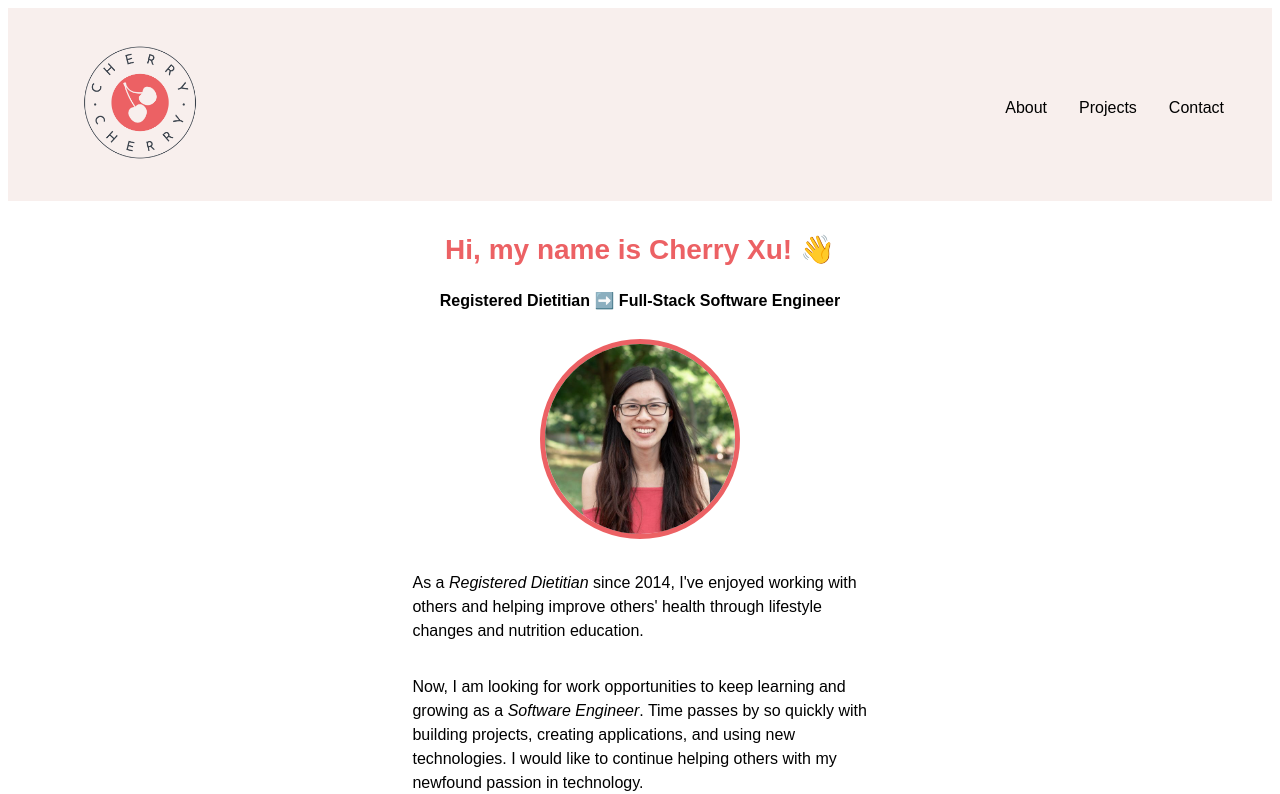
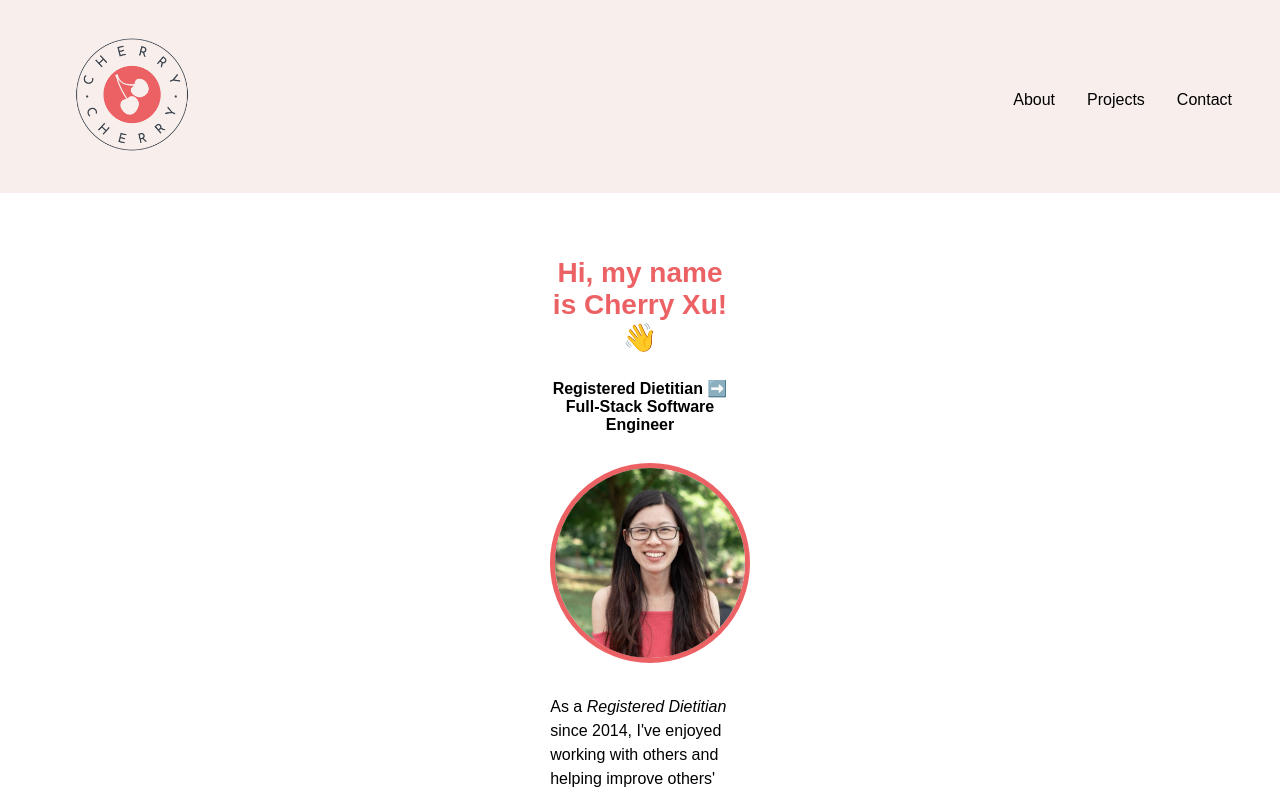
Before and after one commit to mscherryxu/portfolio-ts, a React (Create React App) app: page / in a window 1280 px wide. Shown: the top 794 px of the page. Built offline with nearby package versions, Linux system fonts and the light colour scheme.

Commit message:
Menu to close onclick of link

```diff
--- a/src/App.css
+++ b/src/App.css
@@ -11,6 +11,10 @@
   font-family: sans-serif;
 }
 
+body {
+  margin: 0;
+}
+
 a {
   color: #000;
 }
@@ -20,5 +24,7 @@ a:hover {
 }
 
 .routes-container {
-  overflow: hidden;
+  margin: auto;
+  padding: 2rem 1.6rem;
+  max-width: 550px;
 }
--- a/src/components/NavBar.js
+++ b/src/components/NavBar.js
@@ -18,6 +18,12 @@ const NavBar = () => {
       enter: { opacity: 1, transform: "translateX(0%)" },
       leave: { opacity: 0, transform: "translateX(-100%)" },
     }) || [];
+
+  const MobileNavLink = ({ to, name }) => (
+    <Link to={to} className="nav-link" onClick={() => setShowMenu(false)}>
+      {name}
+    </Link>
+  );
 
   return (
     <>
@@ -65,15 +71,9 @@ const NavBar = () => {
                   </div>
                   <div className="nav-links-bar-menu">
                     <span className="navigate-to">Navigate to:</span>
-                    <Link to="/about" className="nav-link">
-                      About
-                    </Link>
-                    <Link to="/projects" className="nav-link">
-                      Projects
-                    </Link>
-                    <Link to="/contact" className="nav-link">
-                      Contact
-                    </Link>
+                    <MobileNavLink to="/about" name="About" />
+                    <MobileNavLink to="/projects" name="Projects" />
+                    <MobileNavLink to="/contact" name="Contact" />
                   </div>
                 </div>
               </animated.div>
```
